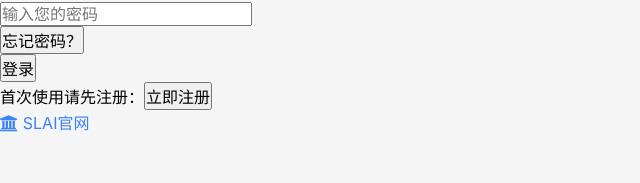
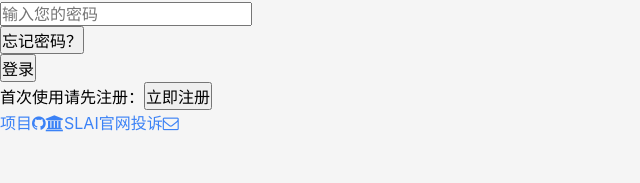
Before and after one commit to ZhangLixian1023/hetaoshu, a React (Create React App) app in the folder frontend/: page /login in a window 1280 px wide. Shown: the part 117-300 px from the top of the page, without its empty margins (0-640 px from the left). Built offline with nearby package versions, Linux system fonts and the light colour scheme.

Commit message:
在登录页增加仓库和投诉入口

```diff
--- a/frontend/src/pages/LoginPage.js
+++ b/frontend/src/pages/LoginPage.js
@@ -133,10 +133,33 @@ const LoginPage = ({ onLogin }) => {
             </button>
           </p>
         </div>
+
         <div className="flex items-center justify-center">
+          <a
+            href="https://github.com/ZhangLixian1023/hetaoshu"
+            target="_blank"
+            rel="noopener noreferrer"
+            className="flex items-center text-gray-600 hover:text-gray-900 transition-colors"
+          >
+            <span className="mr-1 text-sm">项目</span>
+            <i className="fa fa-github text-lg"></i>
+          </a>
+
           <a href="https://www.slai.edu.cn" target="_blank" rel="noopener noreferrer" className="ml-1 text-blue-600 hover:text-purple-800 font-medium">
-            <i className="fa fa-university"></i> SLAI官网
+            <i className="fa fa-university"></i><span className="mr-1 text-sm">SLAI官网</span>
           </a>
+
+                      <a
+              href="mailto:250010020@slai.edu.cn?subject=关于核桃书的投诉"
+              target="_blank"
+              rel="noopener noreferrer"
+              className="flex items-center text-gray-600 hover:text-gray-900 transition-colors"
+            >
+              <span className="mr-1 text-sm">投诉</span>
+              <i className="fa fa-envelope-o text-lg"></i>
+            </a>
+
+
         </div>
       </div>
     </div>
```
